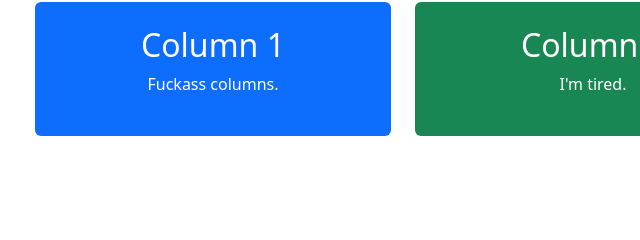
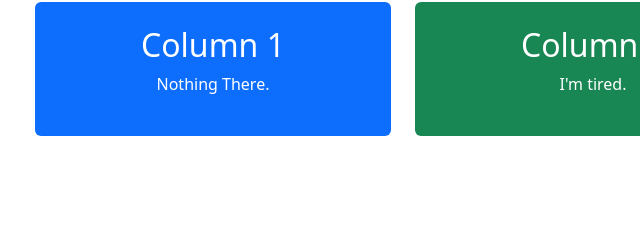
Before and after one commit to helpicantchoose/ass4_FINAL, a plain HTML site: page ass4_2.html in a window 1280 px wide. Shown: the part 184-424 px from the top of the page, 47-687 px from the left. Drawn offline with nearby package versions, Linux system fonts and the light colour scheme.

Commit message:
Update ass4_2.html

```diff
--- a/ass4_2.html
+++ b/ass4_2.html
@@ -40,7 +40,7 @@
       <div class="col-12 col-md-6 col-lg-4 mb-3">
         <div class="p-4 bg-primary text-white text-center rounded">
           <h2>Column 1</h2>
-          <p>Fuckass columns.</p>
+          <p>Nothing There.</p>
         </div>
       </div>
 
```
